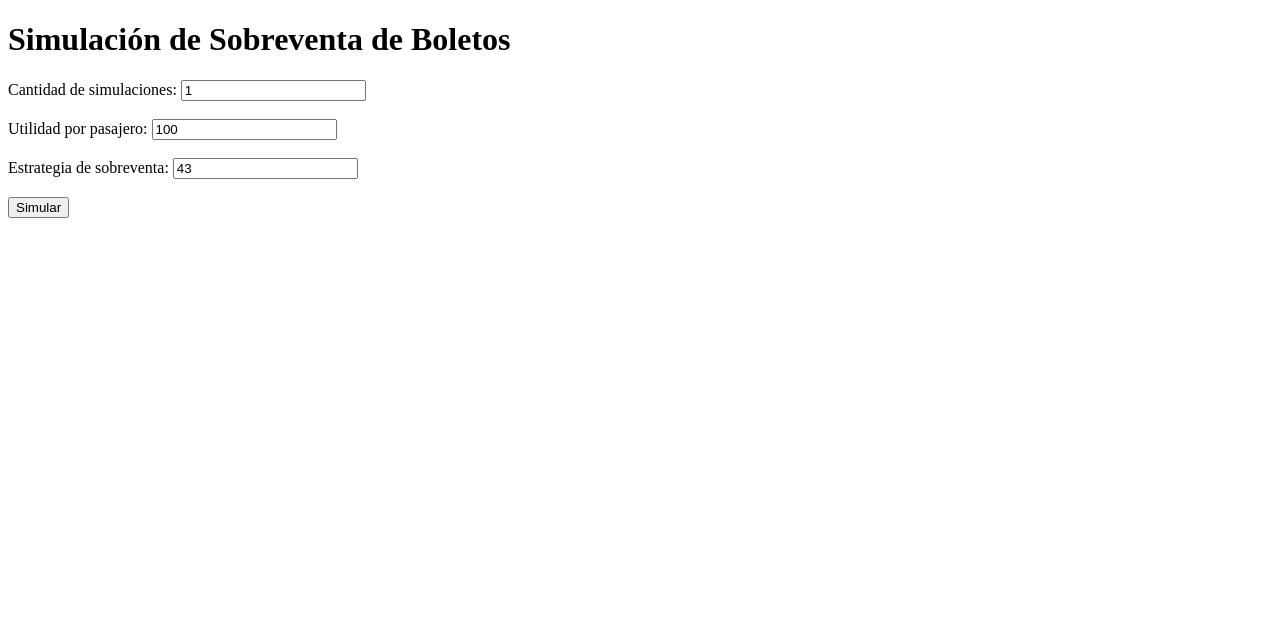
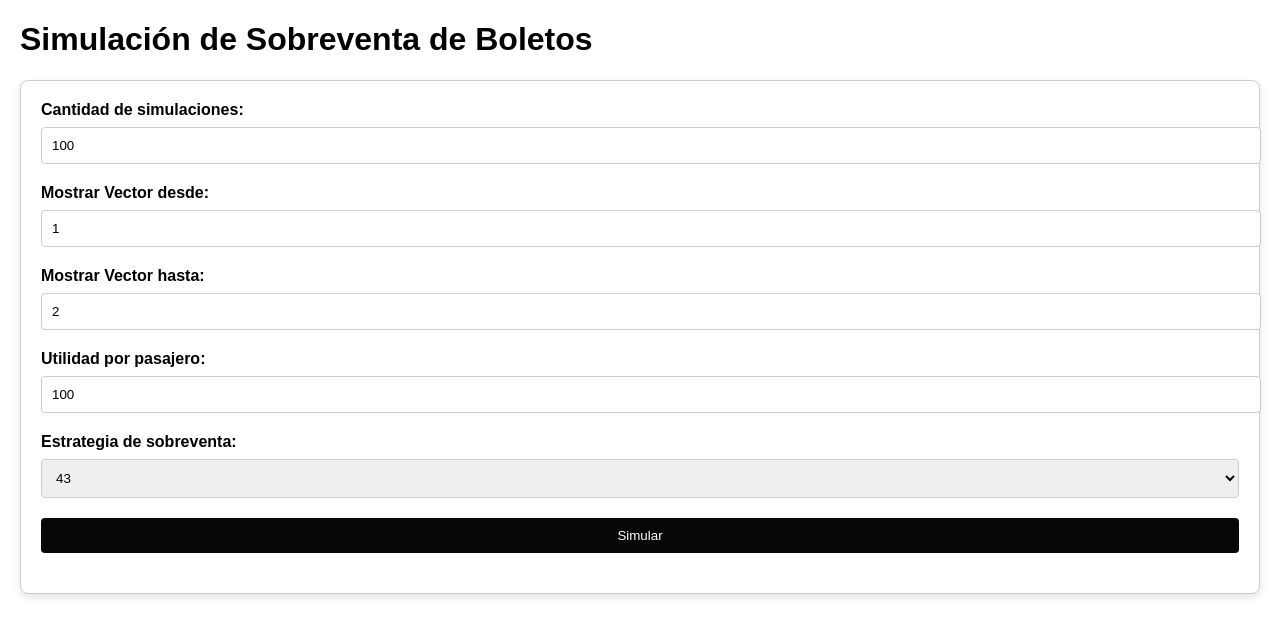
Before and after one commit to frantino17/SIM-TP3, a Flask app: page / in a window 1280 px wide. Shown: the top 637 px of the page. Run offline with Flask 3, Linux system fonts and the light colour scheme.

Commit message:
v0.8
validaciones, css y guardado de resultados

```diff
--- a/main.py
+++ b/main.py
@@ -1,6 +1,7 @@
 from flask import Flask, render_template, request
 import random
-
+import os
+import json
 app = Flask(__name__)
 
 # Definir las probabilidades en función de la estrategia
@@ -95,6 +96,31 @@ def montecarlo_simulation(simulation_size, probabilities_strategy, utility_per_p
     # Devolver el vector con todas las simulaciones
     return vector
 
+
+def save_utility_simulation(size, strategy, utility, total_utility):
+    avg_utility = total_utility / size
+    simulation_data = {
+        "size": size,
+        "strategy": strategy,
+        "utility_per_passenger": utility,
+        "average_utility": avg_utility
+    }
+    file_path = os.path.join(os.getcwd(), 'resultados.json')
+
+    if os.path.exists(file_path):
+        with open(file_path, 'r') as json_file:
+            try:
+                existing_data = json.load(json_file)
+            except json.JSONDecodeError:
+                existing_data = []
+    else:
+        existing_data = []
+
+    existing_data.append(simulation_data)
+
+    with open(file_path, 'w') as json_file:
+        json.dump(existing_data, json_file, indent=4)
+
 # Ruta principal
 @app.route('/')
 def index():
@@ -105,14 +131,19 @@ def index():
 def simulate():
     # Obtener los parámetros de la forma
     N = int(request.form['N'])
+    from_ = int(request.form['A'])
+    to = int(request.form['B'])
     strategy = int(request.form['strategy'])
     utility_per_passenger = int(request.form['utility_per_passanger'])
 
     # Realizar la simulación
     vector = montecarlo_simulation(N, strategy, utility_per_passenger)
+    # Filtras el array para mostrar solo las filas que se piden en el form
+    sliced_vector = vector[from_:to:1]
 
+    save_utility_simulation(N,strategy,utility_per_passenger, vector[-1]["total_utility"])
     # Mostrar la última fila de la simulación
-    return render_template('result.html', last_row=vector[-1], full_vector=vector)
+    return render_template('result.html', last_row=vector[-1], full_vector=sliced_vector,strategy = strategy, size= N)
 
 # Iniciar el servidor Flask
 if __name__ == '__main__':
--- a/templates/index.html
+++ b/templates/index.html
@@ -4,19 +4,118 @@
     <meta charset="UTF-8">
     <meta name="viewport" content="width=device-width, initial-scale=1.0">
     <title>Simulación Monte Carlo</title>
+    <style>
+        body {
+            font-family: Arial, sans-serif;
+            margin: 20px;
+        }
+        form {
+            width: auto;
+            margin: 0 auto;
+            padding: 20px;
+            border: 1px solid #ccc;
+            border-radius: 8px;
+            box-shadow: 0 4px 8px rgba(0, 0, 0, 0.1);
+        }
+        label {
+            display: block;
+            margin-bottom: 8px;
+            font-weight: bold;
+        }
+        input, select, button {
+            width: 100%;
+            padding: 10px;
+            margin-bottom: 20px;
+            border: 1px solid #ccc;
+            border-radius: 4px;
+        }
+        button {
+            background-color: #060706;
+            color: white;
+            border: none;
+            cursor: pointer;
+        }
+        button:hover {
+            background-color: #282b28;
+        }
+    </style>
+    <script>
+        function validateForm() {
+            let N = document.getElementById("N").value;
+            let A = document.getElementById("A").value;
+            let B = document.getElementById("B").value;
+            let utilityPerPassanger = document.getElementById("utility_per_passanger").value;
+            let strategy = document.getElementById("strategy").value;
+
+            // Convert inputs to numbers
+            N = Number(N);
+            A = Number(A);
+            B = Number(B);
+            utilityPerPassanger = Number(utilityPerPassanger);
+            strategy = Number(strategy);
+
+            // Validar que todos los campos sean números
+            if (isNaN(N) || isNaN(A) || isNaN(B) || isNaN(utilityPerPassanger) || isNaN(strategy)) {
+                alert("Todos los campos deben contener solo números.");
+                return false;
+            }
+
+            // Validación de N: Mayor que 0 y menor que 1 millón
+            if (N <= 0 || N >= 1000000) {
+                alert("La cantidad de simulaciones debe ser mayor que 0 y menor que 1 millón.");
+                return false;
+            }
+
+            // Validación de A: Mayor que 0, menor que N y menor que B
+            if (A <= 0 || A >= N || A >= B) {
+                alert("El campo Desde debe ser mayor que 0, menor que N y menor que B.");
+                return false;
+            }
+
+            // Validación de B: Mayor que 0 y mayor que A
+            if (B <= 0 || B <= A) {
+                alert("El campo Hasta debe ser mayor que 0 y mayor que A.");
+                return false;
+            }
+
+            // Validación de utility per passenger: Mayor que 0
+            if (utilityPerPassanger <= 0) {
+                alert("La utilidad por pasajero debe ser mayor que 0.");
+                return false;
+            }
+
+            // Validación de strategy: Solo puede ser 42, 43 o 44
+            if (strategy !== 42 && strategy !== 43 && strategy !== 44) {
+                alert("La estrategia solo permite los valores 42, 43 o 44.");
+                return false;
+            }
+
+            // Si todas las validaciones pasan, permitir el envío del formulario
+            return true;
+        }
+    </script>
 </head>
 <body>
     <h1>Simulación de Sobreventa de Boletos</h1>
-    <form action="/simulate" method="post">
+    <form action="/simulate" method="post" onsubmit="return validateForm()">
         <label for="N">Cantidad de simulaciones:</label>
-        <input type="number" id="N" name="N" value="1" required><br><br>
+        <input type="number" id="N" name="N" value="100" required>
 
+        <label for="A">Mostrar Vector desde:</label>
+        <input type="number" id="A" name="A" value="1" required>
+
+        <label for="B">Mostrar Vector hasta:</label>
+        <input type="number" id="B" name="B" value="2" required>
 
         <label for="utility_per_passanger">Utilidad por pasajero:</label>
-        <input type="number" id="utility_per_passanger" name="utility_per_passanger" value="100" required><br><br>
+        <input type="number" step="any" id="utility_per_passanger" name="utility_per_passanger" value="100" required>
 
         <label for="strategy">Estrategia de sobreventa:</label>
-        <input type="number" id="strategy" name="strategy" value="43" required><br><br>
+        <select id="strategy" name="strategy" required>
+            <option value="42">42</option>
+            <option value="43" selected>43</option>
+            <option value="44">44</option>
+        </select>
 
         <button type="submit">Simular</button>
     </form>
```
Also changed, not shown: templates/result.html (+7 -2 lines).
